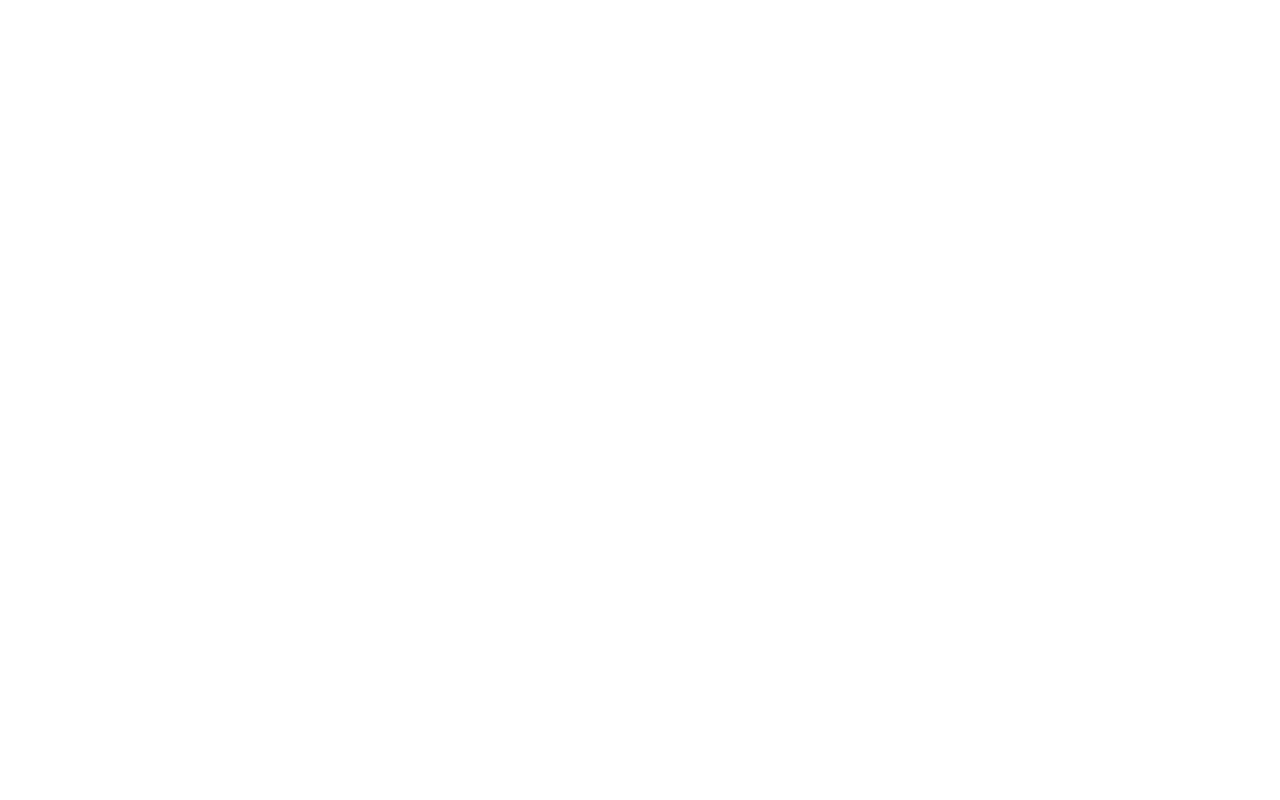
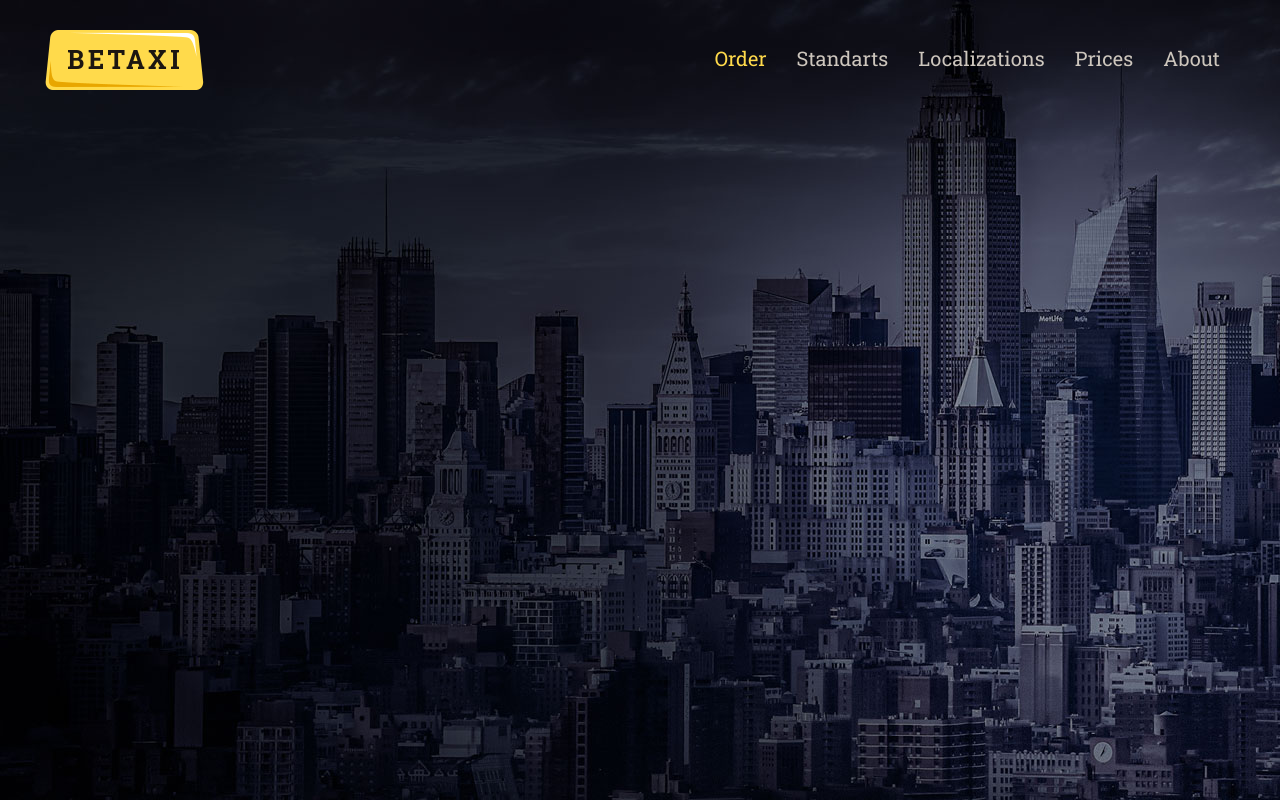
Before and after one commit to gokhanimen/taxi-landing-page, a plain HTML site: page index.html in a window 1280 px wide. Drawn offline with Linux system fonts and the light colour scheme.

Commit message:
Header area has been created.

```diff
--- a/css/style.css
+++ b/css/style.css
@@ -8,10 +8,60 @@
 
 body {
     font-family: 'Roboto Slab', serif;
+    background-image: url(./../img/home_taxi_header.jpg);
+    background-repeat: no-repeat;
 }
 
 .container {
     max-width: 1220px;
     margin-left: auto;
     margin-right: auto;
+    padding-left: 15px;
+    padding-right: 15px;
 }
+
+/* Header */
+
+.header {
+    height: 100px;
+    line-height: 100px;
+    width: 100%;
+}
+
+.content {
+    display: flex;
+    align-items: center;
+    justify-content: space-between;
+}
+
+.logo {
+    display: flex;
+}
+
+.navigation-list {
+    display: flex;
+}
+
+.navigation-item {
+    list-style: none;
+    padding: 10px 15px;
+}
+
+.navigation-item a {
+    text-decoration: none;
+    color: #cdc6bd;
+    font-size: 20px;
+    line-height: 60px;
+    transition: ease-out .25s;
+    user-select: none;
+}
+
+.navigation-item a:hover {
+    color: #ffda4b;
+    transition: color ease-in .25s;
+    border-bottom: 2px solid #ffda4b;
+}
+
+.navigation-item a.-active{
+    color: #ffda4b;
+}
--- a/index.html
+++ b/index.html
@@ -7,6 +7,31 @@
     <title>Taxi Landing Page</title>
 </head>
 <body>
-
+    <header class="header">
+        <div class="container">
+            <div class="content">
+                <a href="/" class="logo"><img src="./img/taxi.png" alt="Taksi Logo"></a>
+                <nav class="navigation">
+                    <ul class="navigation-list">
+                        <li class="navigation-item">
+                            <a class="-active" href="#">Order</a>
+                        </li>
+                        <li class="navigation-item">
+                            <a href="#">Standarts</a>
+                        </li>
+                        <li class="navigation-item">
+                            <a href="#">Localizations</a>
+                        </li>
+                        <li class="navigation-item">
+                            <a href="#">Prices</a>
+                        </li>
+                        <li class="navigation-item">
+                            <a href="#">About</a>
+                        </li>
+                    </ul>
+                </nav>
+            </div>
+        </div>
+    </header>
 </body>
 </html>
```
